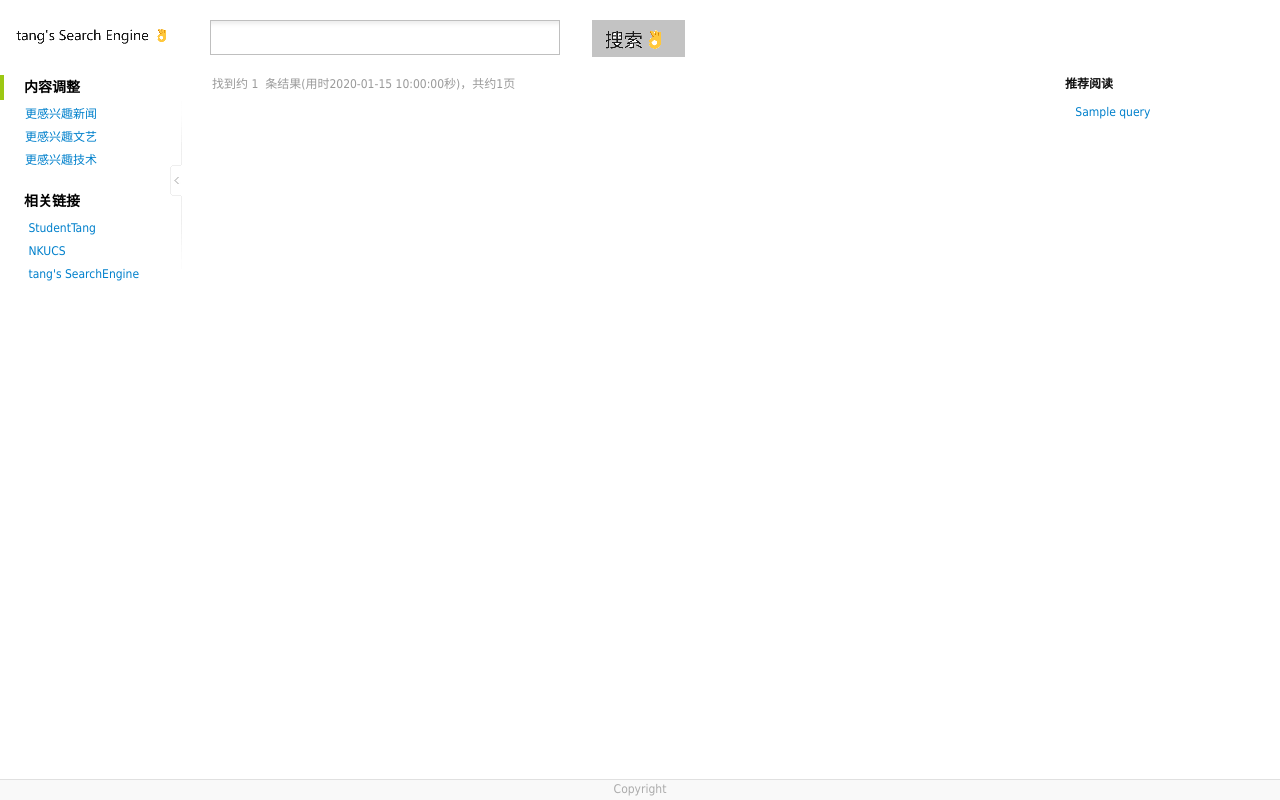
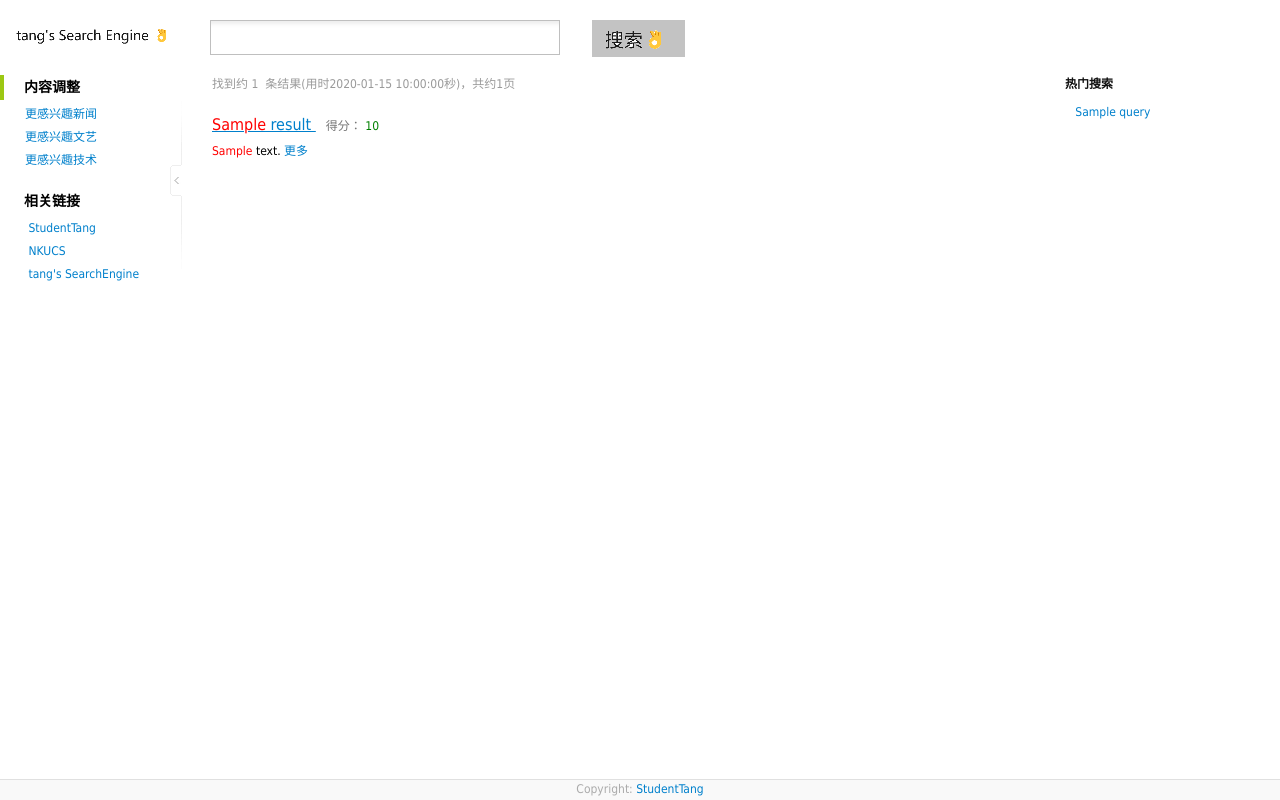
Before and after one commit to easymoneysnipertang/InformationRetrieval, a Flask app: template SearchEngine/web/templates/result.html in a window 1280 px wide. Run offline with Flask 3, Linux system fonts and the light colour scheme; the template is opened without the code that fills it: most values are stand-ins (such as "Sample title", 1, 10 or a date in 2020); parts of the project's set-up code (start-up, migrations or seed data) failed here and were passed over.

Commit message:
basic query is finish

```diff
--- a/SearchEngine/web/app.py
+++ b/SearchEngine/web/app.py
@@ -7,6 +7,27 @@ app = Flask(__name__)
 global_label = 'douban'  # 用户选定的感兴趣内容标签
 global_query = Query(global_label)  # 全局查询对象
 global_recommend = Recommend()  # 全局推荐对象
+
+
+def deal_query(query):
+    results = global_query.search(query)
+    results = results[:10]
+    return results
+
+
+def deal_recommend(query,pop_query):
+    recommend_query = global_recommend.get_recommend(query,pop_query)
+    print(recommend_query)
+    # 推荐内容拆分
+    if len(recommend_query) == 0:
+        has_recommend = 0
+    else:
+        has_recommend = 1
+    # 拆成两个列表
+    recommend_query1 = recommend_query[:5]
+    recommend_query2 = recommend_query[5:]
+    return has_recommend,recommend_query1,recommend_query2
+
 
 @app.route('/')
 @app.route('/index')
@@ -33,14 +54,18 @@ def result():
     print(query)
 
     # 处理查询
+    results = deal_query(query)
 
-    # 获取当前热门查询
+    # 当前热门查询
     pop_query = global_query.get_pop_query()
-    # 推荐内容
-    recommend_query = global_recommend.get_recommend(query,pop_query)
-    print(recommend_query)
 
-    return render_template('result.html',pop_query = recommend_query,query = query,number=0,costTime=1,last_page=1)
+    # 获取推荐内容
+    has_recommend,recommend_query1,recommend_query2 = deal_recommend(query,pop_query)
+
+    return render_template('result.html',pop_query = pop_query,query = query,
+                           number=len(results),costTime=1,last_page=1,
+                           results=results,
+                           has_recommend=has_recommend,recommend_query1=recommend_query1,recommend_query2=recommend_query2)
 
 
 if __name__ == '__main__':
--- a/SearchEngine/web/query/query.py
+++ b/SearchEngine/web/query/query.py
@@ -84,6 +84,7 @@ class Query:
                 "content": hit["_source"]["content"],
                 "url": hit["_source"]["url"],
                 "type": hit["_source"]["type"],
+                "score": hit["_score"]
             }
             for hit in hits
         ]
--- a/SearchEngine/web/recommend/recommend.py
+++ b/SearchEngine/web/recommend/recommend.py
@@ -7,7 +7,7 @@ import os
 import numpy as np
 import random
 
-uselessClusters = [0,2,14]
+uselessClusters = [0,14]
 
 class Recommend:
     def __init__(self):
@@ -45,8 +45,8 @@ class Recommend:
         # 获取查询结果
         results = self.cursor.fetchall()
         # 如果isSample为真，随机采样
-        if isSample and len(results) > 600:
-            results = random.sample(results, 600)
+        if isSample and len(results) > 2000:
+            results = random.sample(results, 2000)
         return results
 
     def cal_recommend(self,query,list,num,threshold):
@@ -72,12 +72,12 @@ class Recommend:
         # 获取查询所在的簇
         query_label = self.get_cluster(query)
         if query_label not in uselessClusters:
-            recommend_querys = self.cal_recommend(query,pop_query,5,0.1)
+            recommend_querys = self.cal_recommend(query,pop_query,3,0.1)
             # 获取簇中的文档
             docs = self.get_cluster_docs(query_label)
             titles = [doc[1] for doc in docs]
             # 计算推荐文档索引
-            recommend_cluster_querys = self.cal_recommend(query,titles,5,0.25)
+            recommend_cluster_querys = self.cal_recommend(query,titles,7,0.25)
         else:
             recommend_querys = self.cal_recommend(query,pop_query,5,0)
             # 获取簇中的文档
@@ -87,8 +87,7 @@ class Recommend:
             recommend_cluster_querys = self.cal_recommend(query,titles,5,0.1)
         # 合并
         recommend_querys.extend(recommend_cluster_querys)
-        if len(recommend_querys)<3:
-            recommend_querys.extend(random.sample(pop_query,5))
+
         return recommend_querys
 
 
--- a/SearchEngine/web/templates/result.html
+++ b/SearchEngine/web/templates/result.html
@@ -80,15 +80,116 @@
                     <span class="info">找到约&nbsp;<span class="totalResult">{{ number }}</span>
                         &nbsp;条结果(用时<span class="time">{{ costTime }}</span>秒)，共约<span
                                 class="totalPage">{{ last_page }}</span>页</span>
-
                 </p>
 
-            </div>
+                <div class="resultList" id="resultList">
+                    {% if number == 0 %}
+                        <p>抱歉！没有找到结果。</p>
+                        <p>请跳转<a target="_blank" href="https://www.bing.com/">bing</a>进行搜索。</p>
+                    {% endif %}
 
-            <!--历史热门搜索+推荐内容-->
+                    {% for result in results %}
+                        <div class="resultItem">
+                            <div class="itemHead">
+                                <a href="{{ result.url }}" target="_blank" class="title">
+                                    {{ result.title }}
+                                </a>
+                                <span class="divsion"></span>
+
+                                <span class="dependValue">
+                                <span class="label">得分：</span>
+                                <span class="value">{{ result.score }}</span>
+                            </span>
+                            </div>
+                            <div class="itemBody">
+                                {{ result.content|truncate(150, True, '...') }}
+                                <a href="{{ result.url }} " target="_blank">
+                                    <span class="text">更多</span>
+                                    <i class="moreIcon"></i>
+                                </a>
+                            </div>
+                        </div>
+                    {% endfor %}
+                </div>
+
+                <!-- 分页 -->
+                <!-- <div class="pagination ue-clear">
+                    <ul class="pagination pagination-lg">
+                        {% if currentPage.has_previous %}
+                            <li>
+                                <a href="/results?q={{ query }}&page={{ currentPage.previous_page_number }}"><i
+                                        class="fa fa-angle-left"></i> < </a></li>
+                        {% endif %}
+
+                        {# 页码号为1永远显示 #}
+                        {% if first_page == currentPage.number %}
+                            <li class="active"><a href="/results?q={{ query }}&page=1&">1</a></li>
+                        {% else %}
+                            <li><a href="/results?q={{ query }}&page=1&">1</a></li>
+                        {% endif %}
+
+                        {% if pages_first > 2 %}
+                            <li><a href="#">...</a></li>
+                        {% endif %}
+
+                        {% for pg in pages %}
+                            {% if currentPage.number == pg %}
+                                <li class="active"><a href="/results?q={{ query }}&page={{ pg }}&order={{ order }}">{{ pg }}</a>
+                                </li>
+                            {% else %}
+                                <li><a href="/results?q={{ query }}&page={{ pg }}&order={{ order }}">{{ pg }}</a></li>
+                            {% endif %}
+                        {% endfor %}
+
+                        {#pages最后一个值+1的值小于最大页码号，说明有页码号需要被省略号替换#}
+                        {% if pages_last < last_page %}
+                            <li><a href="#">...</a></li>
+                        {% endif %}
+
+                        {# 永远显示最后一页的页码号，如果只有一页则前面已经显示了1就不用再显示了 #}
+                        {% if last_page != 1 %}
+                            {% if currentPage.number == last_page %}
+                                <li class="active"><a
+                                        href="/results?q={{ query }}&page={{ last_page }}&order={{ order }}">{{ last_page }}</a>
+                                </li>
+                            {% else %}
+                                <li><a href="/results?q={{ query }}&page={{ last_page }}&order={{ order }}">{{ last_page }}</a></li>
+                            {% endif %}
+                        {% endif %}
+
+                        {% if currentPage.has_next %}
+                            <li><a href="/results?q={{ query }}&page={{ currentPage.next_page_number }}&order={{ order }}"><i
+                                class="fa fa-angle-right"></i> > </a>
+                        {% endif %}
+
+                    </ul>
+                </div> -->
+
+                <!-- 相关搜索 -->
+                <div class="dependSearch ue-clear">
+                    {% if has_recommend == 1 %}
+                        <h6>相关搜索</h6>
+                        <div class="searchList">
+                            <p>
+                                {% for q in recommend_query1 %}
+                                    <a href="/results?q={{ q }}"> {{ q }} </a>
+                                {% endfor %}
+                            </p>
+                            <p>
+                                {% for q in recommend_query2 %}
+                                    <a href="/results?q={{ q }}"> {{ q }} </a>
+                                {% endfor %}
+                            </p>
+                        </div>
+                    {% endif %}
+                </div>
+
+            </div> <!-- End of resultArea -->
+
+            <!--历史热门搜索-->
             <div class="historyArea">
                 <div class="hotSearch">
-                    <h6>推荐阅读</h6>
+                    <h6>热门搜索</h6>
                     <ul class="historyList">
                         {% for query in pop_query %}
                             <li>&nbsp;&nbsp;
@@ -103,7 +204,9 @@
     </div><!--End of bd-->
 </div>
 
-<div id="foot">Copyright</div>
+<div id="foot">Copyright:
+    <a href="https://github.com/easymoneysnipertang/InformationRetrieval">StudentTang</a>
+</div>
 
 
 <script src="/static/js/jquery-1.10.2.min.js"></script>
```
Also changed, not shown: SearchEngine/web/static/btn_min.png (deleted), SearchEngine/web/static/logo.png (deleted), SearchEngine/web/static/logo1.png (deleted), SearchEngine/web/static/searchbtn.png (deleted), 1 other file.
